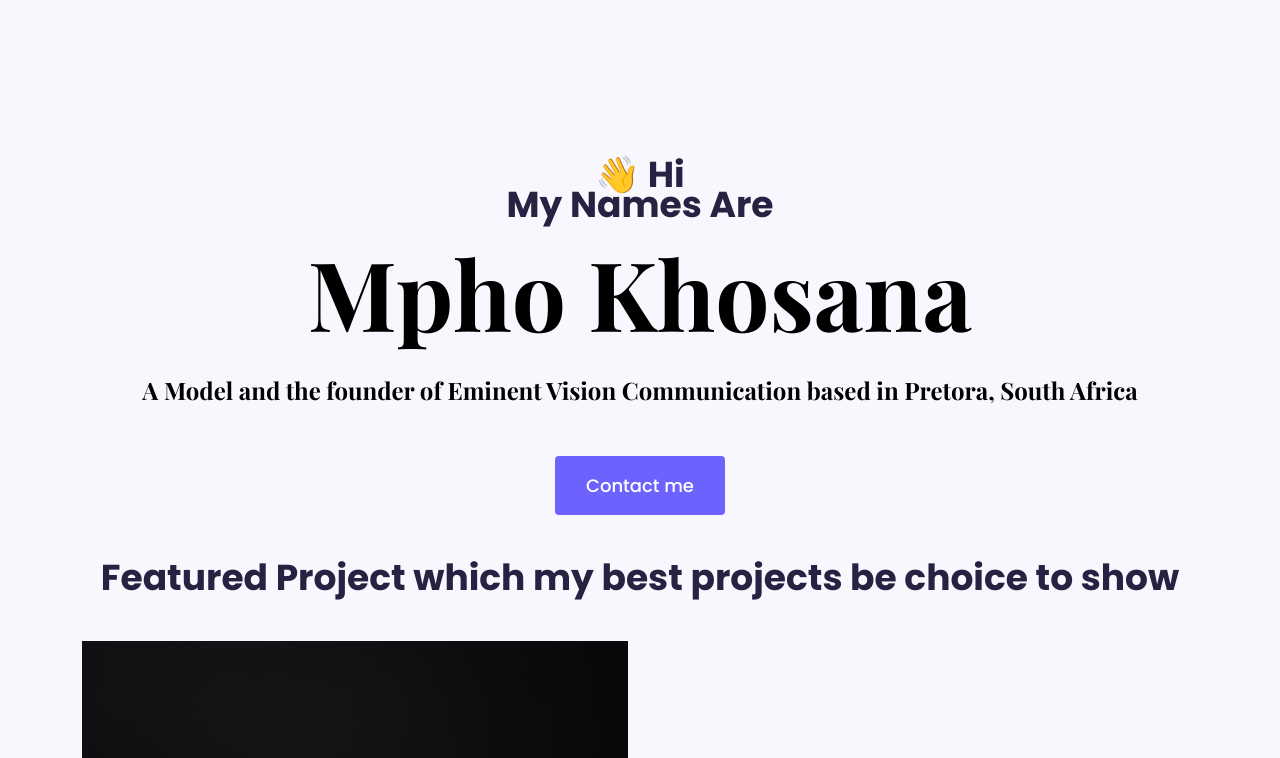
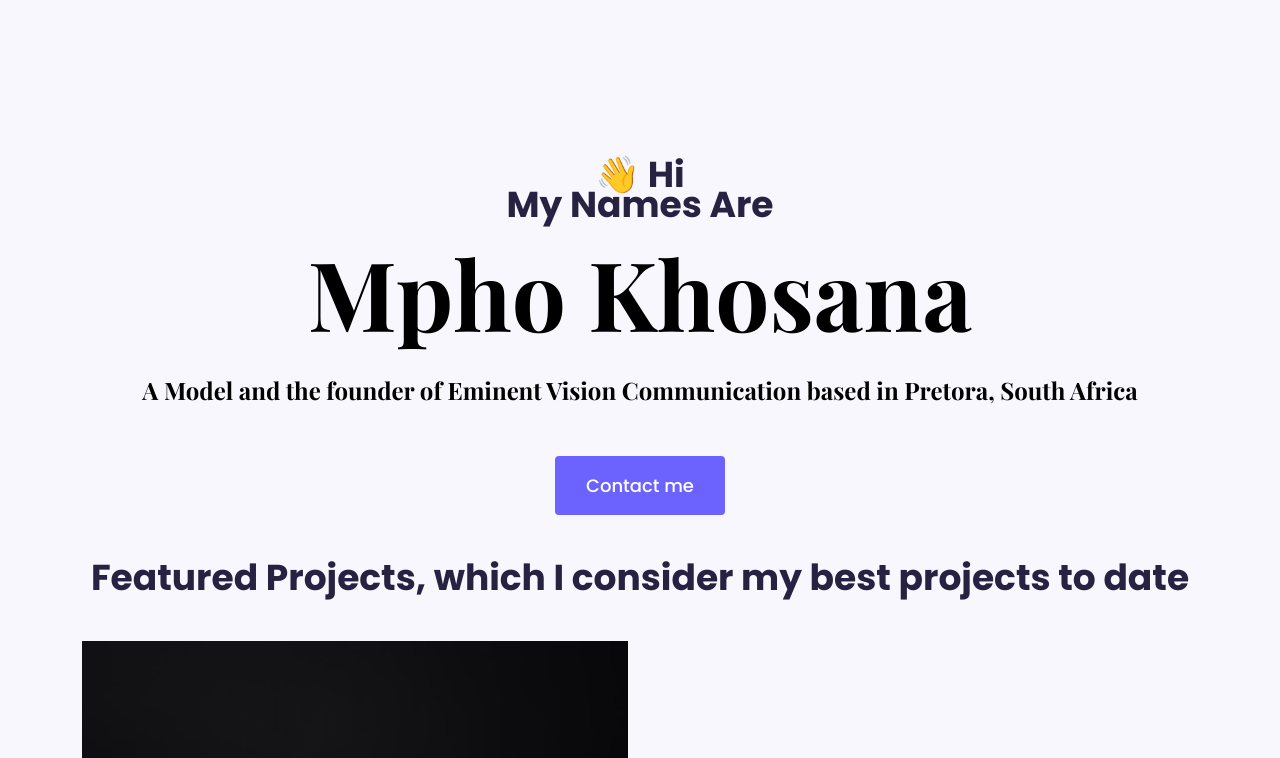
Before and after one commit to onalennaleso/my-empty-folder, a website built with Parcel: page index.html in a window 1280 px wide. Shown: the top 758 px of the page. Built offline with nearby package versions, Linux system fonts and the light colour scheme; files whose address does not match are found by name.

Commit message:
paragraph change

```diff
--- a/index.html
+++ b/index.html
@@ -33,7 +33,7 @@
             <a href="#" class="btn btn-branding">Contact me</a>
         </div>
         <p class="text-center m-5">
-            Featured Project which my best projects be choice to show
+            Featured Projects, which I consider my best projects to date
         </p>
         <div class="container">
             <div class="row mb-5">
```
